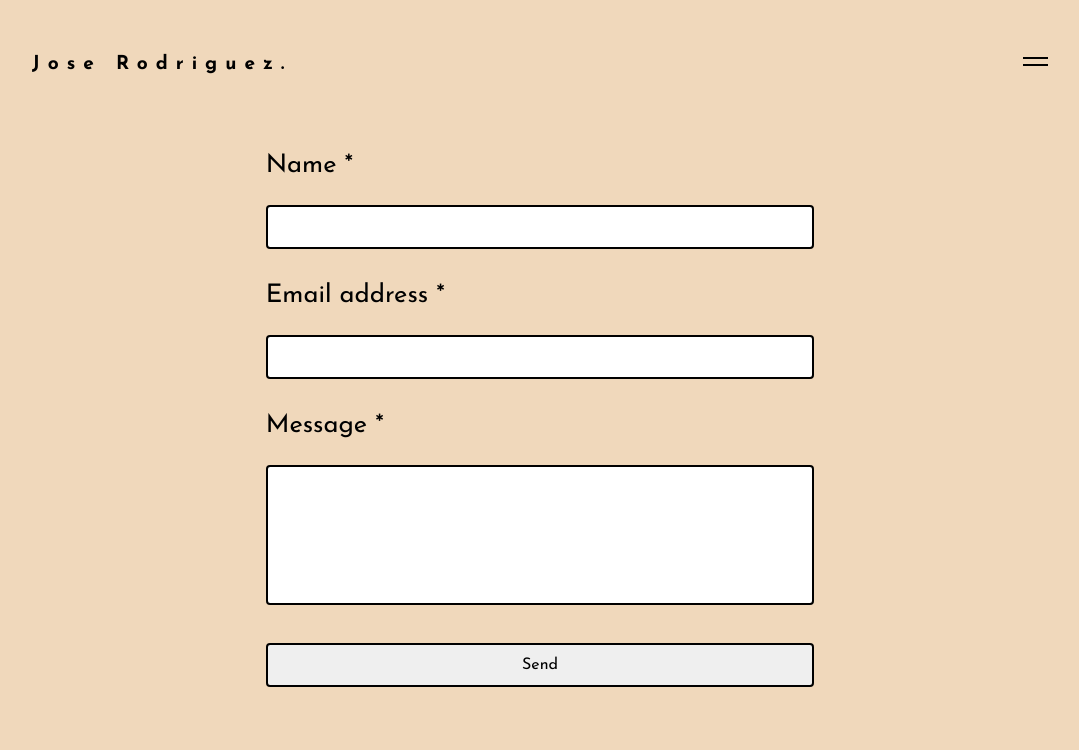
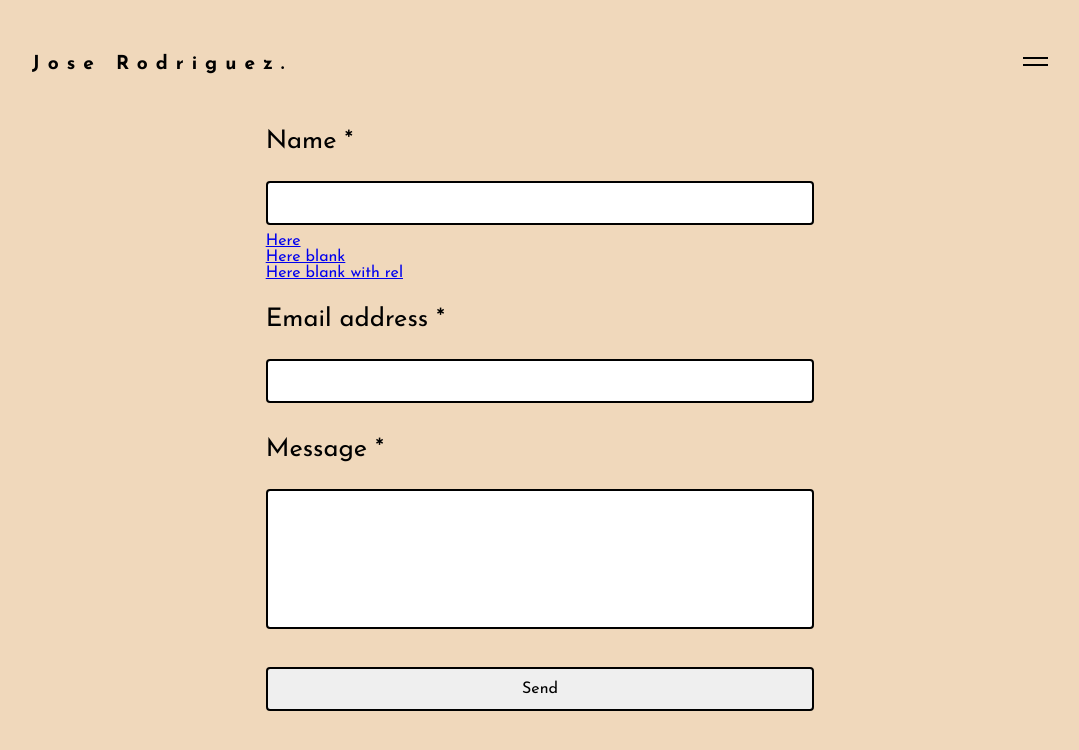
Before and after one commit to josesrodriguez610/Portfolio2.0, a React (Create React App) app: page /contact in a window 1280 px wide. Shown: the top 750 px of the page, without its empty margins (100-1179 px from the left). Built offline with nearby package versions, Linux system fonts and the light colour scheme.

Commit message:
(add) Test

```diff
--- a/src/pages/Contact.js
+++ b/src/pages/Contact.js
@@ -49,6 +49,22 @@
                   />
                 </div>
                 <div className="contact__inputLabelContainer">
+                  <a href="https://www.mignonfaget.com/jewelry/pendants/parade-route-pendant-7197/?utm_source=bestofneworleans&utm_medium=post&utm_campaign=mardi_gras_product_slideshow">
+                    Here
+                  </a>
+                  <a
+                    href="https://www.mignonfaget.com/jewelry/pendants/parade-route-pendant-7197/?utm_source=bestofneworleans&utm_medium=post&utm_campaign=mardi_gras_product_slideshow"
+                    target="_blank"
+                  >
+                    Here blank
+                  </a>
+                  <a
+                    href="https://www.mignonfaget.com/jewelry/pendants/parade-route-pendant-7197/?utm_source=bestofneworleans&utm_medium=post&utm_campaign=mardi_gras_product_slideshow"
+                    target="_blank"
+                    rel="noreferrer"
+                  >
+                    Here blank with rel
+                  </a>
                   <span className="contact__label">
                     Email address {asterisk}
                   </span>
```
